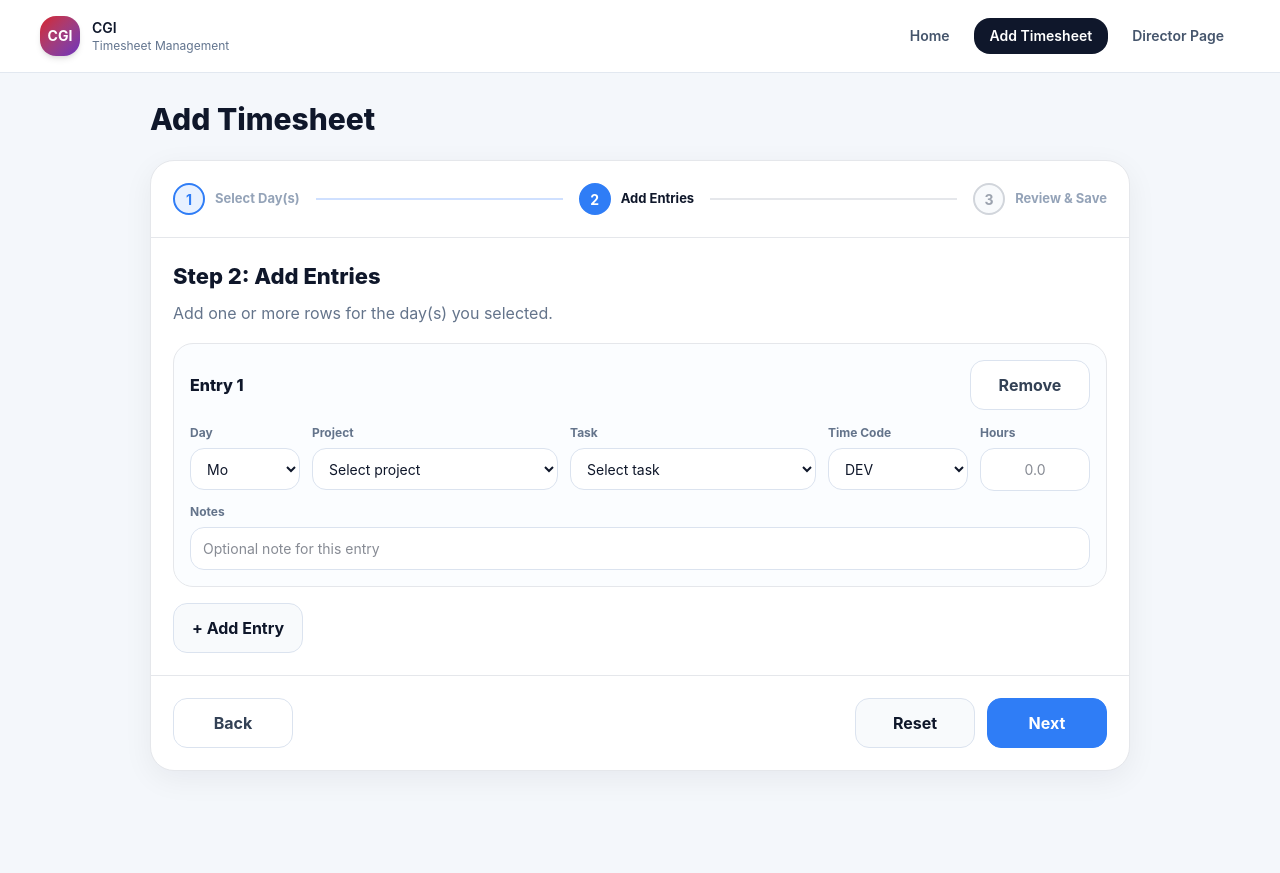
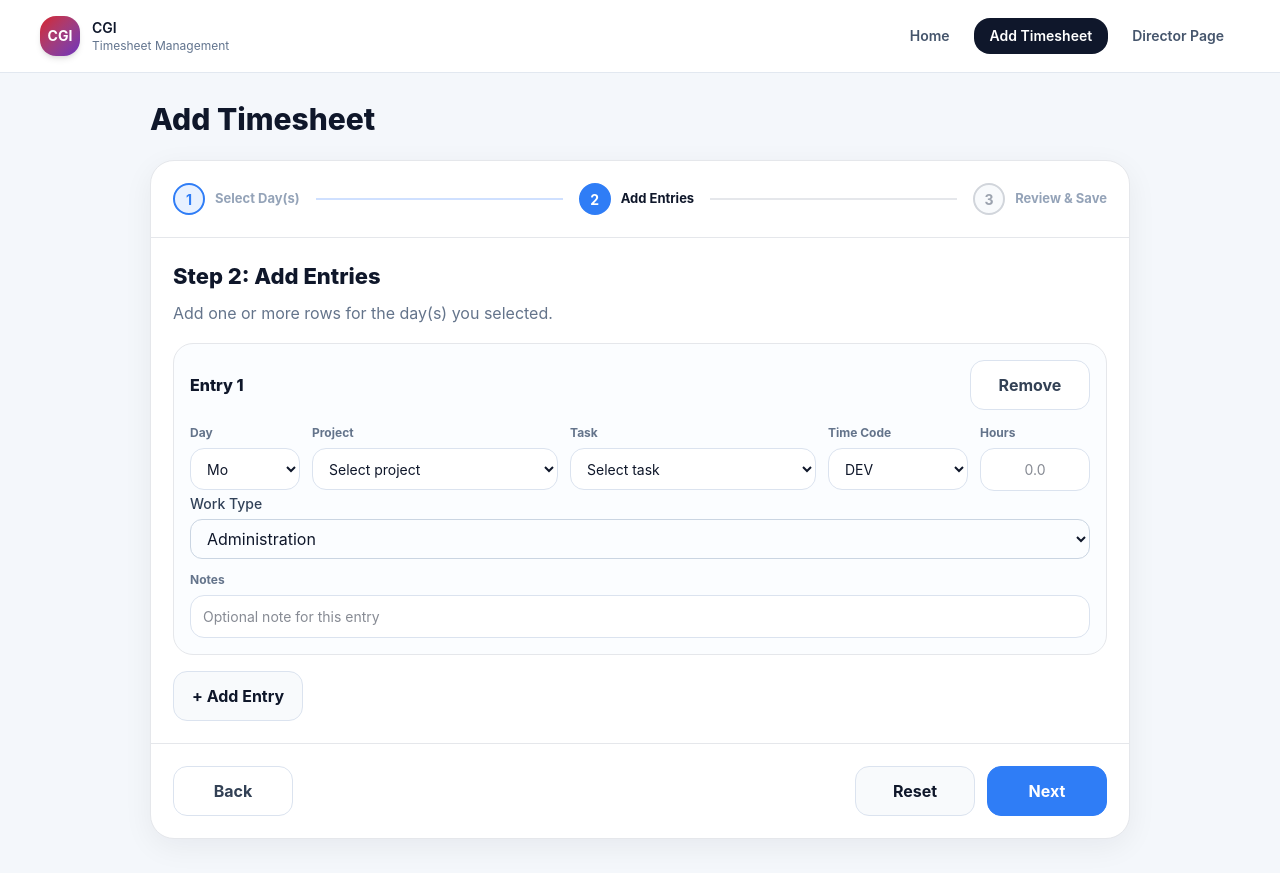
Before and after one commit to Ben-elliot27/SoftwareEngineeringHackathon, a React (Vite) app in the folder timsheet-frontend/: page /add-timesheet in a window 1280 px wide. Both pictures are taken after a click on the button "Next". Built offline with nearby package versions, Linux system fonts and the light colour scheme.

Commit message:
add timesheet

```diff
--- a/timsheet-frontend/src/pages/addTimesheet.tsx
+++ b/timsheet-frontend/src/pages/addTimesheet.tsx
@@ -10,6 +10,7 @@ type Entry = {
   timeCode: string;
   hours: string;
   notes: string;
+  workType?: "internal" | "non-work";
 };
 
 const dayOrder: { key: DayKey; label: string }[] = [
@@ -437,6 +438,54 @@ export default function AddTimesheet() {
                         </div>
                       </div>
 
+                      <div style={{ position: "relative" }}>
+                        <label className="text-sm font-medium text-slate-700">Work Type</label>
+                        <select
+                          className="mt-1 w-full rounded-xl border border-slate-300 px-3 py-2"
+                          style={{
+                            position: "relative",
+                            zIndex: 10,
+                          }}
+                          value={entry.workType || ""}
+                          onChange={(e) =>
+                            updateEntry(entry.id, {
+                              workType: e.target.value as any,
+                            })
+                          }
+                        >
+                          <option value="Administration">Administration</option>
+                          <option value="Training">Training</option>
+                          <option value="Training AI">Training AI</option>
+                          <option value="Proposal">Proposal</option>
+                          <option value="In Between Assignments">In Between Assignments</option>
+                          <option value="Reservist Leave">Reservist Leave</option>
+                          <option value="Statutory Holiday">Statutory Holiday</option>
+                          <option value="Vacation">Vacation</option>
+                          <option value="Compensatory Time">Compensatory Time</option>
+                          <option value="Sick Leave">Sick Leave</option>
+                          <option value="Exam/Study Leave">Exam/Study Leave</option>
+                          <option value="Public Services Leave">Public Services Leave</option>
+                          <option value="Floating/DeferredHoliday Taken">Floating/DeferredHoliday Taken</option>
+                          <option value="Bereavement Leave">Bereavement Leave</option>
+                          <option value="Jury Duty Leave">Jury Duty Leave</option>
+                          <option value="Military Leave">Military Leave</option>
+                          <option value="Paternity Leave">Paternity Leave</option>
+                          <option value="Family Support Leave">Family Support Leave</option>
+                          <option value="Administrative Leave">Administrative Leave</option>
+                          <option value="Unpaid Leave">Unpaid Leave</option>
+                          <option value="Unpaid Sick Leave">Unpaid Sick Leave</option>
+                          <option value="Grad Return to Work Off Days">Grad Return to Work Off Days</option>
+                          <option value="Carer Leave">Carer Leave</option>
+                          <option value="Prenatal Exam/Course">Prenatal Exam/Course</option>
+                          <option value="Partner Prenatal Assist Leave">Partner Prenatal Assist Leave</option>
+                          <option value="Unpaid Parental Leave">Unpaid Parental Leave</option>
+                          <option value="Strike">Strike</option>
+                          <option value="Union Duties Leave">Union Duties Leave</option>
+                          <option value="Defer Statutory Holiday">Defer Statutory Holiday</option>
+                          <option value="Parental Bereavement Leave">Parental Bereavement Leave</option>
+                        </select>
+                      </div>
+
                       <div style={{ marginTop: 12 }}>
                         <div style={labelStyle()}>Notes</div>
                         <input
```
